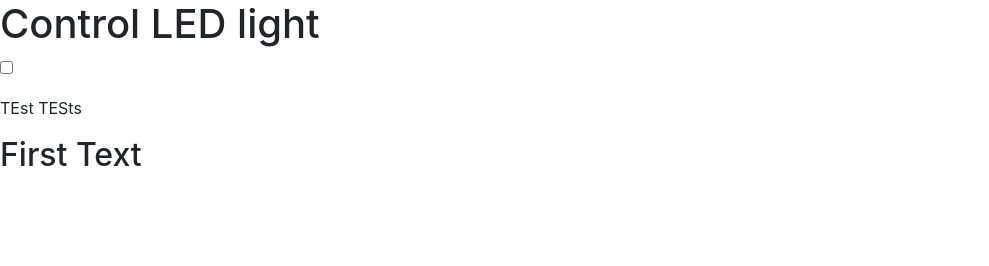
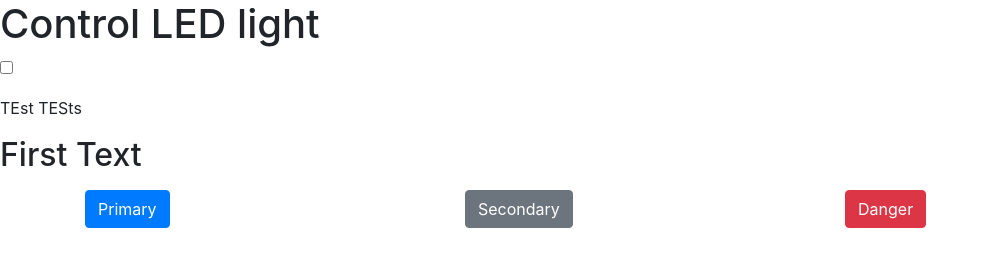
Before and after one commit to finnsnap/RoboticsWebserver, a website: page public/index.html in a window 1280 px wide. Shown: the whole page, without its empty margins (0-989 px from the left). Drawn offline with nearby package versions, Linux system fonts and the light colour scheme; no server answers.

Commit message:
Basic bootstrap

```diff
--- a/public/index.html
+++ b/public/index.html
@@ -18,7 +18,19 @@
     <p><input type="checkbox" id="light"></p>
     <p><id='message'>TEst TESts</id></p>
     <p id="speed"><h2>First Text</h2></p>
-
+    <div class="container">
+      <div class="row">
+        <div class="col-sm">
+          <button type="button" class="btn btn-primary">Primary</button>
+        </div>
+        <div class="col-sm">
+          <button type="button" class="btn btn-secondary">Secondary</button>
+        </div>
+        <div class="col-sm">
+          <button type="button" class="btn btn-danger">Danger</button>
+        </div>
+      </div>
+    </div>
 
     <script src="/socket.io/socket.io.js"></script> <!-- include socket.io client side script -->
     <script>
```
